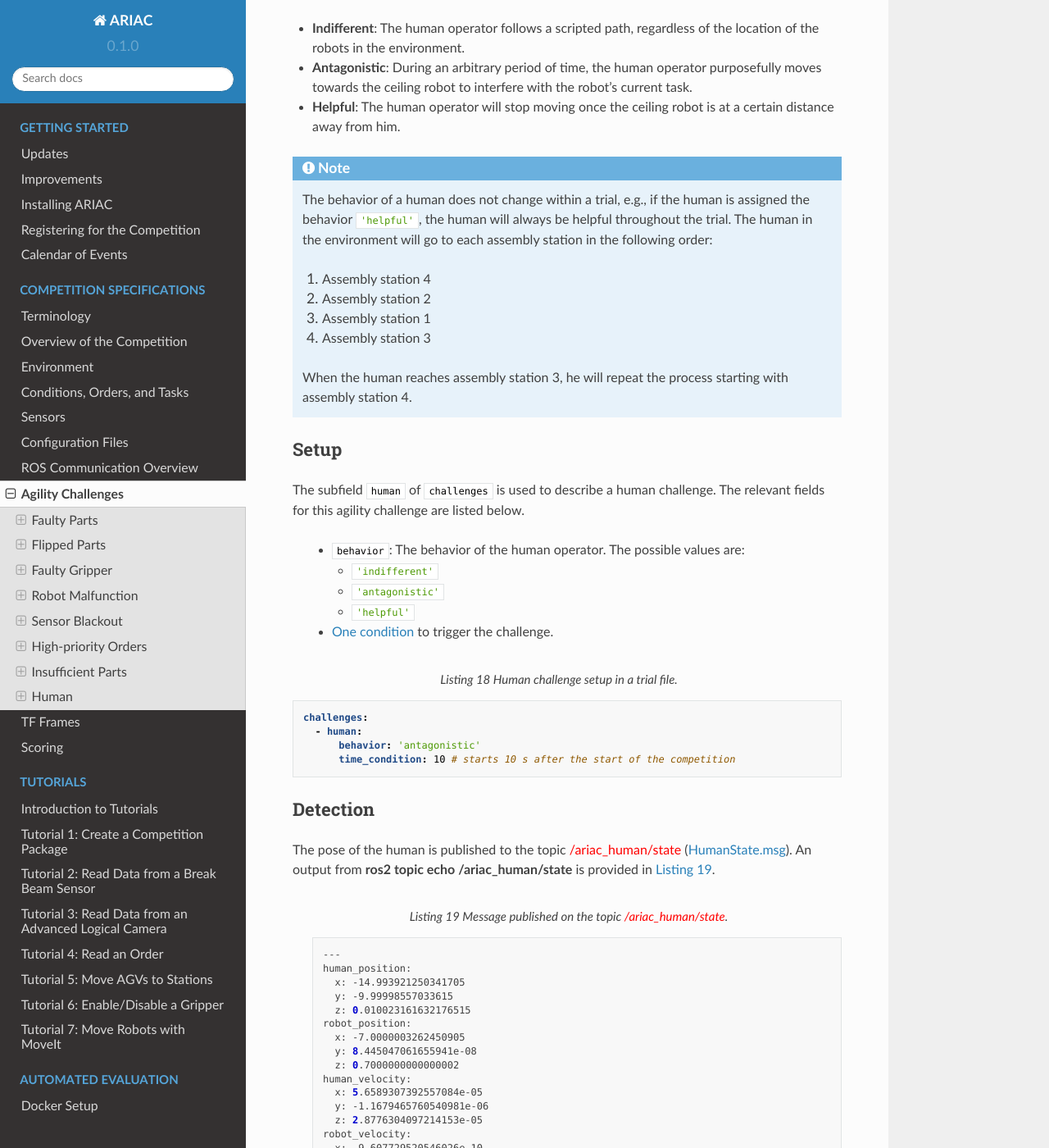
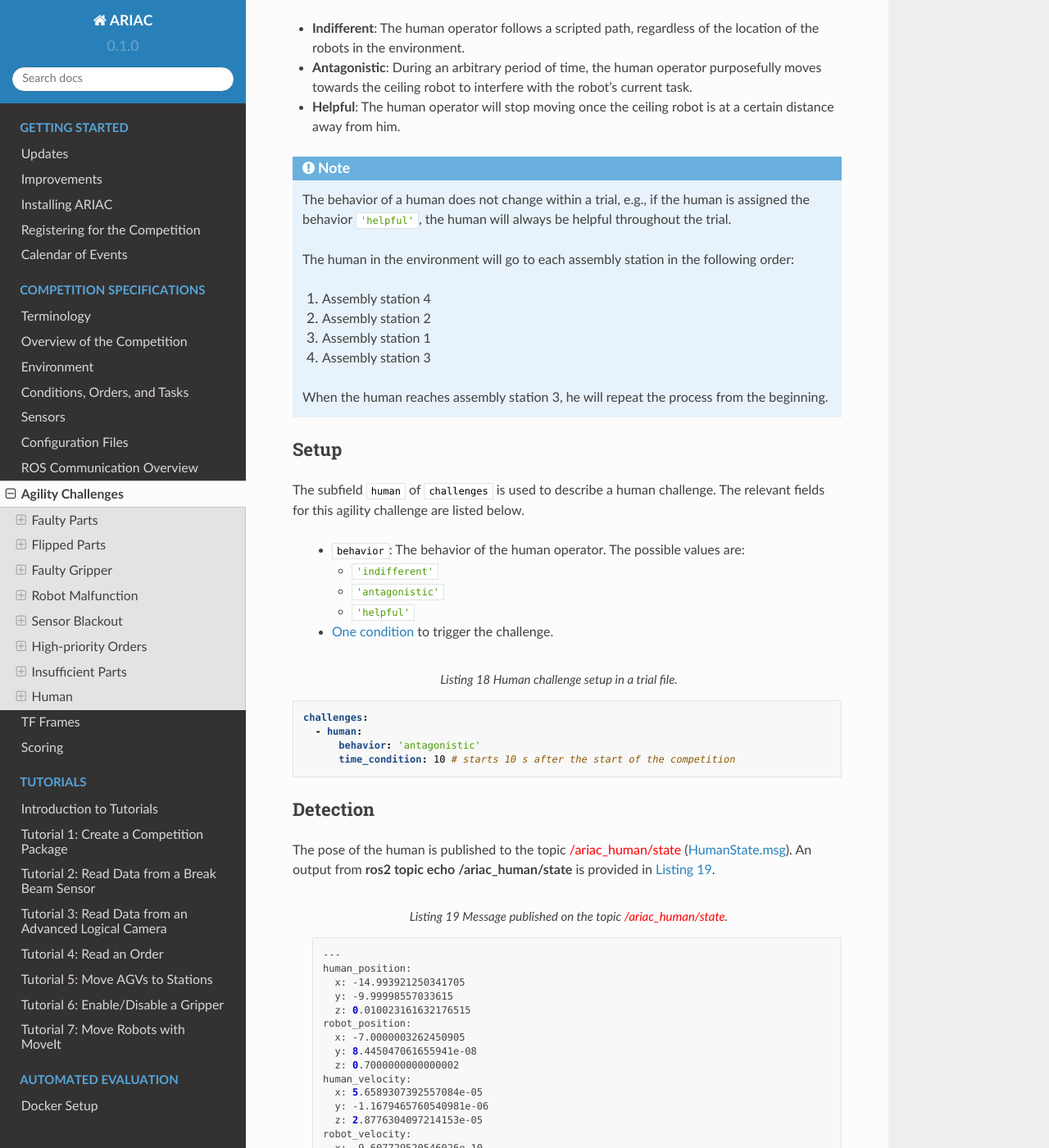
Before and after one commit to usnistgov/ARIAC, a Sphinx documentation site: the page built from docs/competition/challenges.rst, in a window 1280 px wide and 1400 px high, scrolled down 10857 px. Shown: the whole window at 82% size. Built offline with Sphinx 7.4.7 and the Read the Docs theme 2.0.0, drawn with Linux system fonts in a browser that asks for light colours.

Commit message:
updated the human challenge description

```diff
--- a/docs/competition/challenges.rst
+++ b/docs/competition/challenges.rst
@@ -550,6 +550,7 @@ When the human challenge is used in a trial, the simulated human is assigned one
 
 .. note::
   The behavior of a human does not change within a trial, e.g., if the human is assigned the behavior :yaml:`'helpful'`, the human will always be helpful throughout the trial.
+
   The human in the environment will go to each assembly station in the following order:
 
   #. Assembly station 4
@@ -557,7 +558,7 @@ When the human challenge is used in a trial, the simulated human is assigned one
   #. Assembly station 1
   #. Assembly station 3
 
-  When the human reaches assembly station 3, he will repeat the process starting with assembly station 4.
+  When the human reaches assembly station 3, he will repeat the process from the beginning.
 
 
 
--- a/docs/custom/css/hack.css
+++ b/docs/custom/css/hack.css
@@ -78,6 +78,10 @@
 
 .aqua {
     color: aqua;
+}
+
+.blueyaml {
+    color: rgb(102, 0, 255);
 }
 
 .blue {
```
